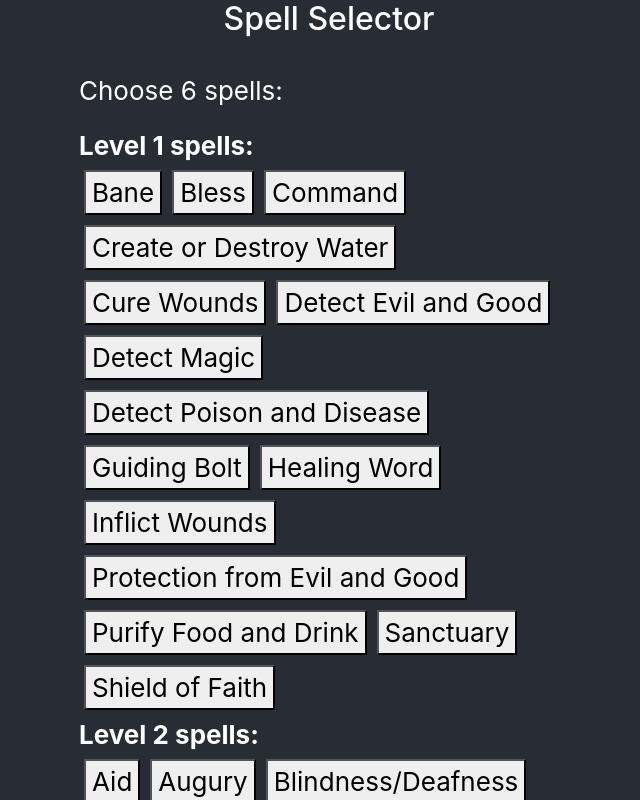
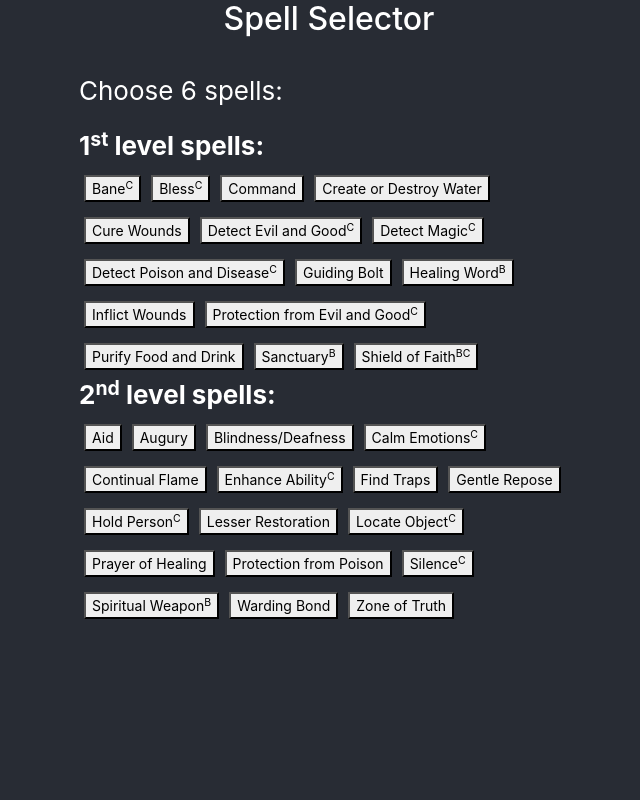
Before and after one commit to ethanvernon/spell_selector, a React (Create React App) app: page / in a window 1280 px wide. Both pictures are taken after a click on the button "Prepare now". Shown: the top 800 px of the page, without its empty margins (311-951 px from the left). Built offline with nearby package versions, Linux system fonts and the light colour scheme.

Commit message:
Bonus and concentration spells marked

```diff
--- a/src/SpellChoosing.js
+++ b/src/SpellChoosing.js
@@ -8,7 +8,21 @@ export class SpellChoosing extends Component {
 	}
 
 	handleClick(e) {
+		let spells=this.props.levelOne.concat(this.props.levelTwo)
 		let spell=e.target.innerText;
+		let sglSpell = spell.slice(0, -1);
+		let dblSpell = spell.slice(0, -2);
+
+
+		if (spells.includes(sglSpell)) {
+			spell = sglSpell;
+		} else if (spells.includes(dblSpell)) {
+			spell = dblSpell;
+			console.log(spell);
+		} else {
+
+		}
+
 		this.props.onClick(spell);
 	}
 
@@ -17,9 +31,14 @@ export class SpellChoosing extends Component {
 		let levelOneArray=[];
 		let levelTwoArray=[];
 
+		let oneBonus=['Healing Word', 'Sanctuary', 'Shield of Faith'];
+		let oneCon=['Bane', 'Bless', 'Detect Evil and Good', 'Detect Magic', 'Detect Poison and Disease', 'Protection from Evil and Good', 'Shield of Faith'];
+		let twoBonus=['Spiritual Weapon'];
+		let twoCon=['Calm Emotions', 'Enhance Ability', 'Hold Person', 'Locate Object', 'Silence'];
+
 		for (var i=0; i<this.props.levelOne.length; i++) {
 			levelOneArray.push(<button className="spell-buttons" key={"levelOne"+i} onClick={this.handleClick}>
-				{this.props.levelOne[i]}
+				{this.props.levelOne[i]}{oneBonus.includes(this.props.levelOne[i])?<sup>B</sup>:null}{oneCon.includes(this.props.levelOne[i])?<sup>C</sup>:null}
 				</button>
 
 			);
@@ -27,7 +46,7 @@ export class SpellChoosing extends Component {
 
 		for (var j=0; j<this.props.levelTwo.length; j++) {
 			levelTwoArray.push(<button className="spell-buttons" key={"levelTwo"+j} onClick={this.handleClick}>
-				{this.props.levelTwo[j]}
+				{this.props.levelTwo[j]}{twoBonus.includes(this.props.levelTwo[j])?<sup>B</sup>:null}{twoCon.includes(this.props.levelTwo[j])?<sup>C</sup>:null}
 				</button>
 
 			);
@@ -38,12 +57,12 @@ export class SpellChoosing extends Component {
 			<div className={this.props.hide}>
 				<p>Choose {this.props.spellNumber} spells:</p>
 
-				<b>Level 1 spells:</b><br/>
+				<b>1<sup>st</sup> level spells:</b><br/>
 				<div style={{maxWidth:500}}>
 					{levelOneArray}
 				</div>
 
-				<b>Level 2 spells:</b><br/>
+				<b>2<sup>nd</sup> level spells:</b><br/>
 				<div style={{maxWidth:500}}>
 					{levelTwoArray}
 				</div>
--- a/src/index.css
+++ b/src/index.css
@@ -19,6 +19,7 @@ code {
 
 .spell-buttons {
 	margin: 5px;
+	font-size:14px;
 }
 
 .blue {
```
